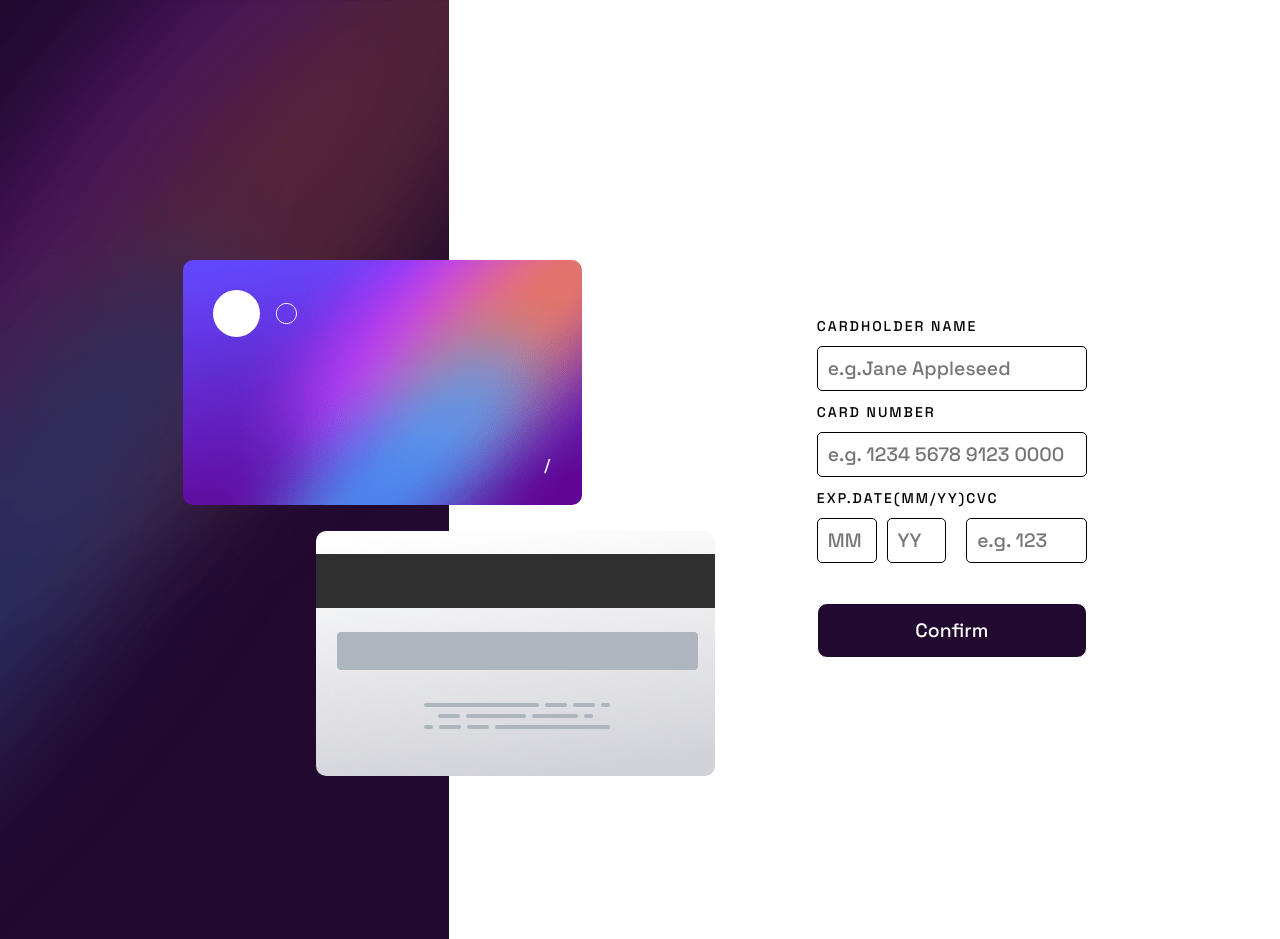
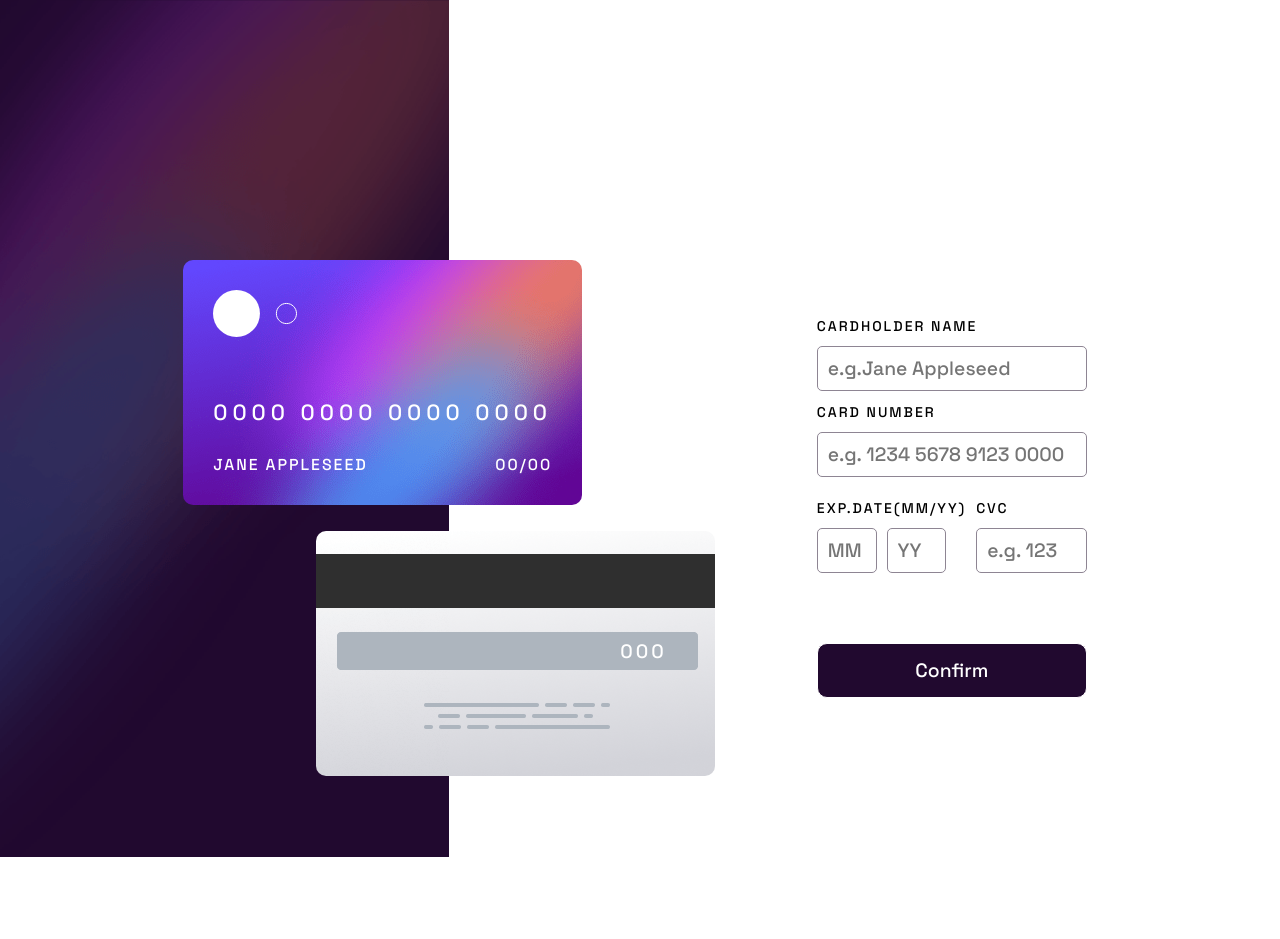
Before and after one commit to AmirLebba/interactive-card-details-form-main, a React (Vite) app: page / in a window 1280 px wide. After the commit the page ends 857 px from the top, so only its background shows below. Built offline with nearby package versions, Linux system fonts and the light colour scheme.

Commit message:
adding color validation to the inputs

```diff
--- a/src/App.jsx
+++ b/src/App.jsx
@@ -2,6 +2,13 @@ import { useState, useEffect } from "react";
 import tick from "./Assets/icon-complete.svg";
 
 function App() {
+  const [initialData, setInitialData] = useState({
+    cardHolder: "jane appleseed",
+    cardNumb: "0000 0000 0000 0000",
+    expMonth: "00",
+    expYear: "00",
+    cvc: "000",
+  });
   const [formData, setFormData] = useState({
     cardHolder: "",
     cardNumb: "",
@@ -18,14 +25,53 @@ function App() {
       ...prevFormData,
       [name]: value,
     }));
+
+    // Update border color based on validation errors
+    const updatedValidationErrors = { ...validationErrors };
+
+    switch (name) {
+      case "cardHolder":
+        updatedValidationErrors.cardHolder =
+          value.trim() === "" || !/^[a-zA-Z]+(?: [a-zA-Z]+)?$/.test(value)
+            ? "Name is not valid"
+            : "";
+        break;
+      case "cardNumb":
+        const cardNumbWithoutSpaces = value.replace(/\s/g, "");
+        updatedValidationErrors.cardNumb =
+          cardNumbWithoutSpaces.trim() === "" ||
+          !/^\d+$/.test(cardNumbWithoutSpaces) ||
+          cardNumbWithoutSpaces.length !== 16
+            ? "Wrong format, numbers only"
+            : "";
+        break;
+      case "expMonth":
+        updatedValidationErrors.expMonth =
+          value.trim() === "" ? "Can't be blank" : "";
+        break;
+      case "expYear":
+        updatedValidationErrors.expYear =
+          value.trim() === "" ? "Can't be blank" : "";
+        break;
+      case "cvc":
+        updatedValidationErrors.cvc =
+          value.trim() === "" ? "can't be blank" : "";
+        break;
+      default:
+        break;
+    }
+
+    setValidationErrors(updatedValidationErrors);
   };
-  const handleFormSubmit = () => {
+
+  const handleFormSubmit = (e) => {
+    e.preventDefault();
     const validationErrors = {};
 
     if (!formData.cardHolder.trim()) {
-      validationErrors.cardHolder = "Name can't be blank";
+      validationErrors.cardHolder = "can't be blank";
     } else if (!/^[a-zA-Z ]+$/.test(formData.cardHolder)) {
-      validationErrors.cardHolder = "Name is not valid";
+      validationErrors.cardHolder = "Wrong format, letters only";
     }
 
     const cardNumbWithoutSpaces = formData.cardNumb.replace(/\s/g, "");
@@ -35,29 +81,34 @@ function App() {
       !/^\d+$/.test(cardNumbWithoutSpaces) ||
       cardNumbWithoutSpaces.length !== 16
     ) {
-      validationErrors.cardNumb = "Card number is not valid";
+      validationErrors.cardNumb = "Wrong format, numbers only";
     }
 
     if (!formData.expMonth.trim()) {
-      validationErrors.expMonth = <span>can't be blank</span>;
+      validationErrors.expMonth = "can't be blank";
     }
 
     if (!formData.expYear.trim()) {
-      validationErrors.expYear = <span>can't be blank</span>;
+      validationErrors.expYear = "can't be blank";
     }
 
     if (!formData.cvc.trim()) {
-      validationErrors.cvc = "CVC can't be blank";
+      validationErrors.cvc = "can't be blank";
     }
 
-    return validationErrors;
+    setValidationErrors(validationErrors);
+
+    const isValid = Object.keys(validationErrors).length === 0;
+    setFormValid(isValid);
+
+
   };
 
   return (
     <>
       <aside className="side-bar"></aside>
       <div className="back-card">
-        <p>{formData.cvc}</p>
+        <p>{formData.cvc || initialData.cvc}</p>
       </div>
       <div className="front-card">
         <svg
@@ -72,10 +123,11 @@ function App() {
             stroke="#fff"
           />
         </svg>
-        <h1>{formData.cardNumb}</h1>
-        <p id="name">{formData.cardHolder}</p>
+        <h1>{formData.cardNumb || initialData.cardNumb}</h1>
+        <p id="name">{formData.cardHolder || initialData.cardHolder}</p>
         <p id="date">
-          {formData.expMonth}/{formData.expYear}
+          {formData.expMonth || initialData.expMonth}/
+          {formData.expYear || initialData.expYear}
         </p>
       </div>
       {!formValid && (
@@ -88,7 +140,14 @@ function App() {
             name="cardHolder"
             id="cardHolder"
             placeholder="e.g.Jane Appleseed"
-            required
+            style={{
+              borderColor:
+                validationErrors.cardHolder === ""
+                  ? "hsl(249, 99%, 64%)" // Set to blue if there's no error
+                  : validationErrors.cardHolder
+                  ? "hsl(0, 100%, 66%)" // Set to red if there's an error
+                  : "",
+            }}
           />
           {validationErrors.cardHolder && (
             <span>{validationErrors.cardHolder}</span>
@@ -105,7 +164,14 @@ function App() {
             placeholder="e.g. 1234 5678 9123 0000"
             maxLength={19}
             onChange={handleChange}
-            required
+            style={{
+              borderColor:
+                validationErrors.cardNumb === ""
+                  ? "hsl(249, 99%, 64%)" // Set to blue if there's no error
+                  : validationErrors.cardNumb
+                  ? "hsl(0, 100%, 66%)" // Set to red if there's an error
+                  : "",
+            }}
           />
           {validationErrors.cardNumb && (
             <span>{validationErrors.cardNumb}</span>
@@ -122,7 +188,14 @@ function App() {
                 placeholder="MM"
                 onChange={handleChange}
                 value={formData.expMonth}
-                required
+                style={{
+                  borderColor:
+                    validationErrors.expMonth === ""
+                      ? "hsl(249, 99%, 64%)" // Set to blue if there's no error
+                      : validationErrors.expMonth
+                      ? "hsl(0, 100%, 66%)" // Set to red if there's an error
+                      : "",
+                }}
               />
 
               <input
@@ -133,12 +206,15 @@ function App() {
                 placeholder="YY"
                 onChange={handleChange}
                 value={formData.expYear}
-                required
+                style={{
+                  borderColor:
+                    validationErrors.expYear === ""
+                      ? "hsl(249, 99%, 64%)" // Set to blue if there's no error
+                      : validationErrors.expYear
+                      ? "hsl(0, 100%, 66%)" // Set to red if there's an error
+                      : "",
+                }}
               />
-              {validationErrors.expMonth ||
-                (validationErrors.expYear && (
-                  <span>{validationErrors.expYear}</span>
-                ))}
             </div>
             <div className="cvc">
               <label htmlFor="CVC">CVC</label>
@@ -150,15 +226,32 @@ function App() {
                 placeholder="e.g. 123"
                 onChange={handleChange}
                 value={formData.cvc}
-                required
+                style={{
+                  borderColor:
+                    validationErrors.cvc === ""
+                      ? "hsl(249, 99%, 64%)" // Set to blue if there's no error
+                      : validationErrors.cvc
+                      ? "hsl(0, 100%, 66%)" // Set to red if there's an error
+                      : "",
+                }}
               />
+            </div>
+          </div>
+          <div className="errorDisplayer">
+            <span className="expError">
+              {validationErrors.expMonth ||
+                validationErrors.expYear &&
+                  <span>{validationErrors.expYear}</span>
+                }
+            </span>
+            <span className="cvcError">
               {validationErrors.cvc && <span>{validationErrors.cvc}</span>}
-            </div>
+            </span>
           </div>
           <button type="submit">Confirm</button>
         </form>
       )}
-      {formValid && <ThankYou setConfirm={setFormValid} />}
+      {formValid && <ThankYou setFormValid={setFormValid} />}
     </>
   );
 }
@@ -168,13 +261,18 @@ export default App;
 /*confirmation complite app*/
 
 function ThankYou({ setFormValid }) {
+  const handleContinue = () => {
+    setFormValid(false);
+    window.location.reload(); // Reload the page
+  };
+
   return (
     <>
       <div className="confirmation">
         <img src={tick} alt="" />
-        <h1>Thank you!</h1>
+        <h1>THANK YOU !</h1>
         <p>We've added your card details</p>
-        <button onClick={() => setFormValid(false)}>Continue</button>
+        <button onClick={handleContinue}>Continue</button>
       </div>
     </>
   );
--- a/src/index.css
+++ b/src/index.css
@@ -1,26 +1,25 @@
 :root {
-  --primary-1:hsl(249, 99%, 64%) to hsl(278, 94%, 30%);
-  --primary-2:hsl(0, 100%, 66%);
-  --neutral-1:hsl(0, 0%, 100%);
-  --neutral-2:hsl(270, 3%, 87%);
-  --neutral-3:hsl(279, 6%, 55%);
-  --neutral-4:hsl(278, 68%, 11%);
+  --primary-1: hsl(249, 99%, 64%) to hsl(278, 94%, 30%);
+  --primary-2: hsl(0, 100%, 66%);
+  --neutral-1: hsl(0, 0%, 100%);
+  --neutral-2: hsl(270, 3%, 87%);
+  --neutral-3: hsl(279, 6%, 55%);
+  --neutral-4: hsl(278, 68%, 11%);
 }
 * {
   font-size: 1.1rem;
-  font-family: 'Space Grotesk', sans-serif;
+  font-family: "Space Grotesk", sans-serif;
   margin: 0;
   padding: 0;
-  box-sizing:border-box;
+  box-sizing: border-box;
 }
 #root {
   display: grid;
   grid-template-columns: repeat(12, 1fr);
-grid-template-rows: repeat(6, 1fr) .5fr repeat(5, 1fr);
+  grid-template-rows: repeat(6, 1fr) 0.5fr repeat(4, 1fr);
   grid-column-gap: 0px;
   grid-row-gap: 0px;
 }
-
 
 .form {
   grid-area: 4 / 8 / 11 / 11;
@@ -35,23 +34,29 @@ grid-row-gap: 0px;
 }
 
 .form input {
+  height: 45px;
+  width: 100%;
   border-radius: 5px;
-    border: 1px solid;
+  border: 1px solid var(--neutral-3);
+  padding-left: 10px;
 }
-  .form p {
+.form input:focus {
+  outline: none;
+}
+ span {
+  margin-bottom: -10px;
+}
 
-  }
-.side-bar{
-
+.side-bar {
   min-height: 100vh;
-  background-image: url('./Assets/bg-main-desktop.png');
+  background-image: url("./Assets/bg-main-desktop.png");
   background-size: cover;
   background-position: center;
 
   grid-area: 1 / 1 / 13 / 5;
 }
-.front-card{
-  background-image: url('./Assets/bg-card-front.png');
+.front-card {
+  background-image: url("./Assets/bg-card-front.png");
   background-size: cover;
   background-position: center;
   max-width: 447px;
@@ -65,13 +70,12 @@ grid-row-gap: 0px;
   top: 15px;
   color: var(--neutral-1);
 }
-.front-card p{
+.front-card p {
   font-size: 1rem;
   letter-spacing: 2px;
   text-transform: uppercase;
 }
-.front-card svg{
-
+.front-card svg {
   margin-bottom: 20px;
   bottom: 0;
 }
@@ -80,22 +84,21 @@ grid-row-gap: 0px;
   margin-top: 35px;
   letter-spacing: 5px;
   font-weight: 500;
-
 }
-#name{
+#name {
   font-size: 0.9rem;
   position: absolute;
   bottom: 30px;
 }
-#date{
-  font-size: .9rem;
+#date {
+  font-size: 0.9rem;
   position: absolute;
   bottom: 30px;
   right: 30px;
 }
 
-.back-card{
-  background-image: url('./Assets/bg-card-back.png');
+.back-card {
+  background-image: url("./Assets/bg-card-back.png");
   background-size: cover;
   background-position: center;
   max-width: 447px;
@@ -111,53 +114,65 @@ grid-row-gap: 0px;
   position: absolute;
   top: 108px;
   right: 2.5em;
-  letter-spacing: 3px ;
-
+  letter-spacing: 3px;
 }
 .form label {
   font-size: 0.8rem;
   letter-spacing: 2px;
   margin-top: 15px;
 }
-.exp_cvc_holder{
+.exp_cvc_holder {
   display: flex;
+  gap: 10px;
+  margin-top: 10px;
 }
-.exp{
+.exp {
   width: 230px;
 }
-.exp input{
+
+
+.exp input {
   width: 40%;
 }
-.exp input:last-child{
+.exp input:last-child {
   margin-left: 10px;
 }
 .cvc input {
   width: 100%;
 }
-input{
-  height: 45px;
-  width: 100%;
-  padding-left: 10px;
-}
-span{
+
+span {
   color: var(--primary-2);
   font-size: small;
   display: block;
+
 }
-  .exp span{
+.exp span {
   display: inline-block;
   color: var(--primary-2);
 }
-button{
+.errorDisplayer {
+   display: flex;
+   position: relative;
+
+  }
+  .errorDisplayer span{
+    margin-bottom: -30px;
+  }
+  .cvcError{
+    position: absolute;
+    left: 170px;
+  }
+button {
   width: 100%;
   height: 55px;
-  margin-top: 40px;
-  border: 1px solid ;
+  margin-top: 70px;
+  border: 1px solid;
   border-radius: 10px;
   background-color: var(--neutral-4);
   color: var(--neutral-1);
 }
-.confirmation{
+.confirmation {
   grid-area: 4 / 8 / 11 / 11;
   max-width: 390px;
   min-width: 290px;
@@ -172,7 +187,7 @@ button{
   padding: 10px 10px 15px 10px;
   margin-top: 50px;
 }
-.confirmation img{
+.confirmation img {
   width: 110px;
   margin-bottom: 30px;
 }
@@ -181,7 +196,7 @@ button{
   #root {
     display: grid;
     grid-template-columns: repeat(6, 1fr);
-    grid-template-rows: repeat(7, .25fr) repeat(2, 1fr);
+    grid-template-rows: repeat(7, 0.25fr) repeat(2, 1fr);
   }
 
   .front-card {
@@ -190,15 +205,15 @@ button{
     width: 100%;
     height: 230px;
   }
-  .front-card h1{
+  .front-card h1 {
     font-size: 22px;
-    font-weight:500;
+    font-weight: 500;
   }
   .back-card {
     grid-area: 2 / 3 / 6 / 6;
     max-width: 280px;
     width: 100%;
-     height:230px;
+    height: 230px;
     border-radius: 10px;
   }
   .back-card p {
@@ -208,28 +223,42 @@ button{
     grid-area: 7 / 2 / 10 / 6;
     max-width: 540px;
     width: 100%;
-    margin-top: 130px;
+    margin-top: 100px;
   }
   .side-bar {
     grid-area: 1 / 1 / 7 / 7;
     min-height: 240px;
-  background-image: url('./Assets/bg-main-mobile.png');
-
+    background-image: url("./Assets/bg-main-mobile.png");
   }
-  .confirmation{
+  .confirmation {
     grid-area: 7 / 2 / 10 / 6;
     max-width: 440px;
     width: 100%;
     margin-top: 180px;
     margin-left: 25px;
   }
-  span{
+  span {
     color: var(--primary-2);
     font-size: small;
     display: block;
+    margin-bottom: -15px;
   }
-  .exp span{
-    display: inline-block;
-    color: var(--primary-2);
+  .errorDisplayer {
+   display: flex;
+   position: relative;
+
+  }
+  .errorDisplayer span{
+    margin-bottom: -30px;
+  }
+  .cvcError{
+    position: absolute;
+    left: 46%;
+  }
+
+
+
+  button {
+    margin-top: 70px;
   }
 }
```
Lines whose indentation alone changed are shown as unchanged.
